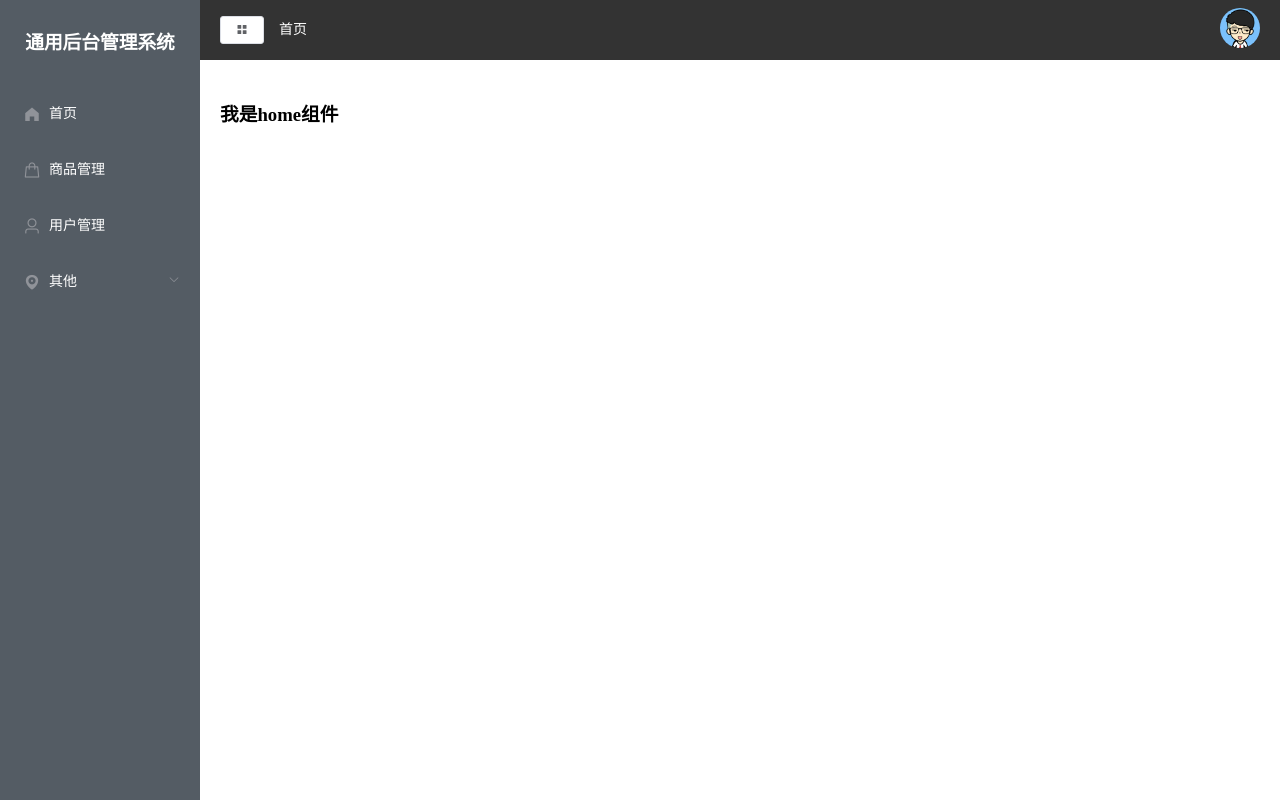
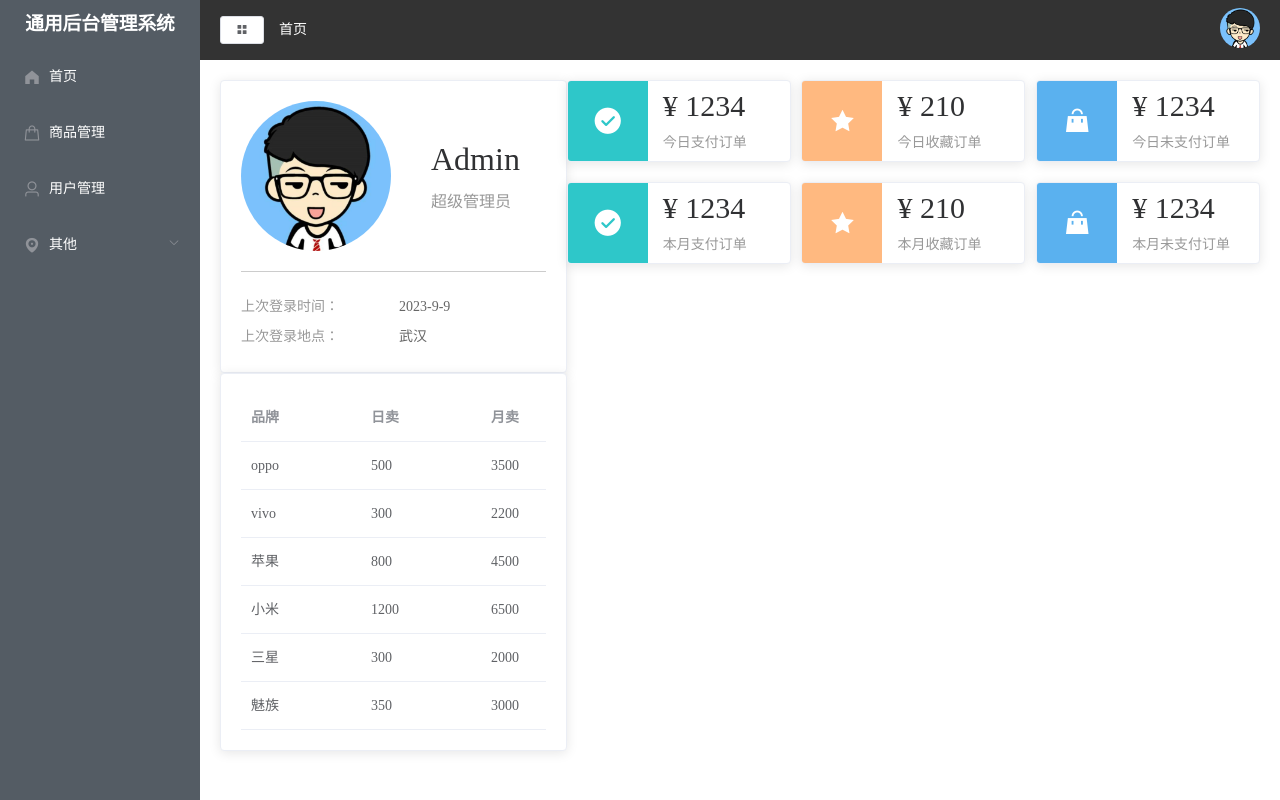
Before and after one commit to carryon999/Front-end-management-system, a Vue app: page /#/home in a window 1280 px wide. Built offline with nearby package versions, Linux system fonts and the light colour scheme.

Commit message:
5 commit

```diff
--- a/src/App.vue
+++ b/src/App.vue
@@ -17,7 +17,7 @@
 </script>
 
 <style lang="less" >
-  html,body{
+  html,body,h3,p{
     margin: 0;
     padding: 0;
   }
--- a/src/components/CommonHeader.vue
+++ b/src/components/CommonHeader.vue
@@ -1,14 +1,18 @@
 <template>
   <div class="header-container">
     <div class="l-content">
-        <el-button @click="handleMenu" icon="el-icon-menu" size="mini"></el-button>
+      <el-button
+        @click="handleMenu"
+        icon="el-icon-menu"
+        size="mini"
+      ></el-button>
       <!-- 面包屑 -->
       <span class="text">首页</span>
     </div>
     <div class="r-content">
       <el-dropdown>
         <span class="el-dropdown-link">
-               <img class="user" src="@/assets/images/user.png" alt="">
+          <img class="user" src="@/assets/images/user.png" alt="" />
         </span>
         <el-dropdown-menu slot="dropdown">
           <el-dropdown-item>个人中心</el-dropdown-item>
@@ -22,16 +26,13 @@
 <script>
 export default {
   data () {
-    return {
-
-    }
+    return {}
   },
   methods: {
     handleMenu () {
       this.$store.commit('collapseMenu')
     }
   }
-
 }
 </script>
 
@@ -49,12 +50,10 @@
     color: #fff;
     padding-left: 15px;
   }
-    .r-content .user{
+  .r-content .user {
     width: 40px;
     height: 40px;
     border-radius: 50%;
-
   }
 }
-
 </style>
--- a/src/views/Home.vue
+++ b/src/views/Home.vue
@@ -1,24 +1,213 @@
 <template>
   <div>
-    <h1>我是home组件</h1>
-
+    <el-row>
+      <el-col :span="8">
+        <el-card class="box-card">
+          <div class="user">
+            <img src="../assets/images/user.png" alt />
+            <div class="userInfo">
+              <p class="name">Admin</p>
+              <p class="access">超级管理员</p>
+            </div>
+          </div>
+          <div class="login-info">
+            <p>上次登录时间：<span>2023-9-9</span></p>
+            <p>上次登录地点：<span>武汉</span></p>
+          </div>
+        </el-card>
+        <!-- 依然要用卡片展示 -->
+        <el-card>
+          <el-table
+            :data="tableData"
+            style="width: 100%">
+              <el-table-column
+                prop="name"
+                label="品牌"
+                width="120">
+              </el-table-column>
+              <el-table-column
+                prop="todayBuy"
+                label="日卖"
+                width="120">
+              </el-table-column>
+              <el-table-column
+                prop="monthBuy"
+                label="月卖"
+                width="120">
+              </el-table-column>
+              <el-table-column
+                prop="totalBuy"
+                label="总售卖">
+              </el-table-column>
+          </el-table>
+        </el-card>
+      </el-col>
+      <el-col :span="16">
+        <div class="num">
+          <el-card v-for="item in countData" :key="item.name" :body-style="{display: 'flex', padding: 0}">
+            <i class="icon" :class="`el-icon-${item.icon}`" :style="{background:item.color}"></i>
+            <div class="detail">
+              <p class="price">¥ {{item.value}}</p>
+              <p class="txt">{{item.name}}</p>
+            </div>
+          </el-card>
+        </div>
+      </el-col>
+    </el-row>
   </div>
 </template>
 
 <script>
 export default {
-
   data () {
     return {
-
+       tableData: [
+          {
+            name: 'oppo',
+            todayBuy: 500,
+            monthBuy: 3500,
+            totalBuy: 22000
+          },
+          {
+            name: 'vivo',
+            todayBuy: 300,
+            monthBuy: 2200,
+            totalBuy: 24000
+          },
+          {
+            name: '苹果',
+            todayBuy: 800,
+            monthBuy: 4500,
+            totalBuy: 65000
+          },
+          {
+            name: '小米',
+            todayBuy: 1200,
+            monthBuy: 6500,
+            totalBuy: 45000
+          },
+          {
+            name: '三星',
+            todayBuy: 300,
+            monthBuy: 2000,
+            totalBuy: 34000
+          },
+          {
+            name: '魅族',
+            todayBuy: 350,
+            monthBuy: 3000,
+            totalBuy: 22000
+          }
+        ],
+        countData: [
+          {
+          name: '今日支付订单',
+          value: 1234,
+          icon: 'success',
+          color: '#2ec7c9'
+          },
+          {
+          name: '今日收藏订单',
+          value: 210,
+          icon: 'star-on',
+          color: '#ffb980'
+          },
+          {
+          name: '今日未支付订单',
+          value: 1234,
+          icon: 's-goods',
+          color: '#5ab1ef'
+          },
+          {
+          name: '本月支付订单',
+          value: 1234,
+          icon: 'success',
+          color: '#2ec7c9'
+          },
+          {
+          name: '本月收藏订单',
+          value: 210,
+          icon: 'star-on',
+          color: '#ffb980'
+          },
+          {
+          name: '本月未支付订单',
+          value: 1234,
+          icon: 's-goods',
+          color: '#5ab1ef'
+          }
+        ]
     }
   },
-  components: {
-
-  }
+  components: {}
 }
 </script>
 
-<style>
-
+<style lang="less" scoped>
+  .user {
+    padding-bottom: 20px;
+    margin-bottom: 20px;
+    border-bottom: 1px solid #ccc;
+    display: flex;
+    align-items: center;
+    img {
+      margin-right: 40px;
+      width: 150px;
+      height: 150px;
+      border-radius: 50%;
+    }
+    .userInfo{
+      .name {
+        font-size: 32px;
+        margin-bottom: 10px;
+      }
+      .access {
+        color: #999;
+      }
+    }
+  }
+  .login-info {
+    p {
+      line-height: 30px;
+      font-size: 14px;
+      color: #999;
+      span {
+        color: #666;
+        margin-left: 60px;
+      }
+    }
+  }
+  .num {
+    .el-card{
+      width: 32%;
+      margin-bottom: 20px;
+    }
+    display: flex;
+    flex-wrap: wrap;
+    justify-content: space-between;
+    .icon {
+      width: 80px;
+      height: 80px;
+      font-size: 30px;
+      text-align: center;
+      line-height: 80px;
+      color: #fff;
+    }
+    .detail {
+      display: flex;
+      flex-direction: column;  //flex布局主轴纵向显示
+      justify-content: center;
+      margin-left: 15px;
+      .price {
+        font-size: 30px;
+        margin-bottom: 10px;
+        line-height: 30px;
+      }
+      .txt {
+        font-size: 14px;
+        text-align: center;
+        color: #999;
+      }
+    }
+  }
 </style>
```
Also changed, not shown: src/views/PageOne.vue (+3 -10 lines). Lines whose indentation alone changed are shown as unchanged.
